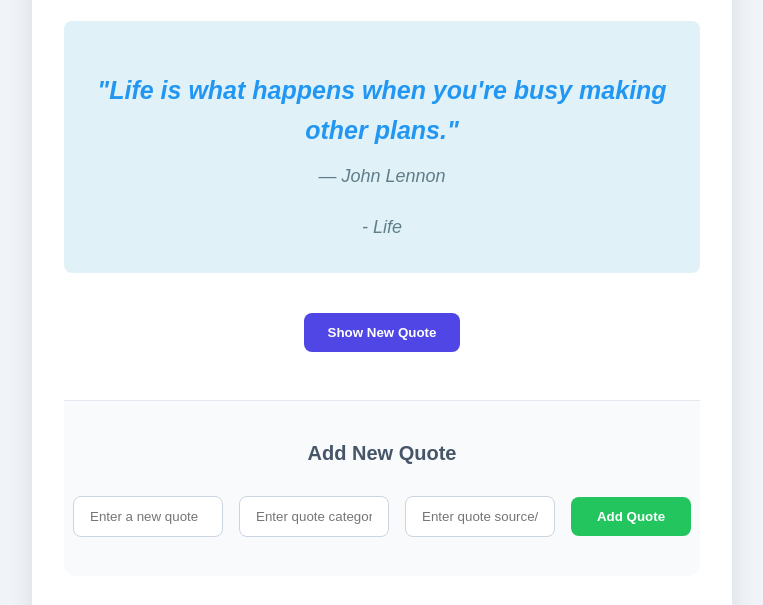
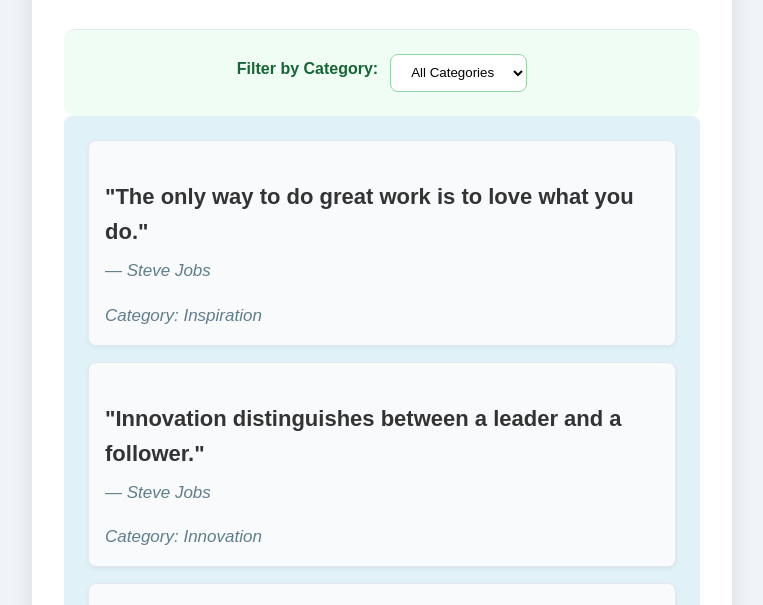
Before and after one commit to jesscventer/alx_fe_javascript, a plain HTML site: page dom-manipulation/index.html in a window 1280 px wide. Shown: the part 131-736 px from the top of the page, without its empty margins (258-1021 px from the left). Drawn offline with Linux system fonts and the light colour scheme.

Commit message:
Part 3: Implemented Dynamic Content Filtering by Category and persisted last filter

```diff
--- a/dom-manipulation/index.html
+++ b/dom-manipulation/index.html
@@ -56,20 +56,34 @@
         }
 
         /* Styles for dynamically created elements */
-        .quote-text { /* New class for quote text */
+        .quote-item { /* New class for individual quote divs when filtering */
+            background-color: #f8fafc; /* Very light background for individual quotes */
+            border: 1px solid #e2e8f0;
+            border-radius: 8px;
+            padding: 1rem;
+            margin-bottom: 1rem;
+            text-align: left; /* Align text within quote item */
+            box-shadow: 0 2px 4px rgba(0,0,0,0.05);
+        }
+
+        .quote-text { /* Class for quote text within dynamically created quote-item */
             margin-bottom: 0.5rem;
             font-weight: 600;
-            font-size: 1.25em; /* Maintain font size */
-            color: #2196f3; /* Maintain color */
+            font-size: 1.1em; /* Slightly smaller for list view */
+            color: #333; /* Darker for readability in list */
+            font-style: normal; /* Remove italic for list */
         }
 
-        .quote-category, .quote-source { /* New classes for category and source */
-            font-size: 0.9em;
+        .quote-category, .quote-source { /* Classes for category and source */
+            font-size: 0.85em;
             color: #607d8b; /* Greyish blue */
             margin-top: 0.25rem; /* Small margin for separation */
         }
+        .quote-source {
+            font-style: italic; /* Keep source italic */
+        }
         .quote-category {
-            margin-bottom: 0.5rem; /* Add margin below category */
+            margin-bottom: 0; /* No bottom margin if source follows */
         }
 
 
@@ -177,6 +191,41 @@
             cursor: pointer;
         }
 
+        /* Category Filter Styles */
+        .filter-container {
+            margin-top: 2rem;
+            padding: 1.5rem;
+            border-top: 1px solid #e2e8f0;
+            background-color: #f0fdf4; /* Light green background */
+            border-radius: 12px;
+            display: flex;
+            flex-direction: column;
+            gap: 0.75rem;
+            align-items: center; /* Center items horizontally */
+        }
+
+        .filter-container label {
+            font-weight: 600;
+            color: #166534; /* Dark green */
+            margin-bottom: 0.5rem;
+        }
+
+        #categoryFilter {
+            padding: 0.6rem 1rem;
+            border: 1px solid #94d3a2; /* Greenish border */
+            border-radius: 8px;
+            background-color: #ffffff;
+            width: 100%; /* Full width on small screens */
+            max-width: 300px; /* Max width for larger screens */
+            cursor: pointer;
+        }
+        #categoryFilter:focus {
+            outline: none;
+            border-color: #34d399; /* Brighter green on focus */
+            box-shadow: 0 0 0 3px rgba(52, 211, 153, 0.2);
+        }
+
+
         /* Responsive adjustments */
         @media (min-width: 600px) { /* Equivalent to Tailwind's sm breakpoint */
             .add-quote-form-container form {
@@ -206,12 +255,30 @@
                 max-width: 48%; /* Max width for two columns */
                 margin: 0.5rem 0.5rem; /* Add margin between items */
             }
+
+            .filter-container {
+                flex-direction: row; /* Label and select side-by-side */
+                justify-content: center;
+            }
+            #categoryFilter {
+                width: auto; /* Revert to auto width for flex item */
+            }
         }
     </style>
 </head>
 <body>
     <div class="container">
         <h1>Dynamic Quote Generator</h1>
+
+        <!-- New Section for Category Filter -->
+        <div class="filter-container">
+            <label for="categoryFilter">Filter by Category:</label>
+            <select id="categoryFilter" onchange="filterQuotes()">
+                <option value="all">All Categories</option>
+                <!-- Dynamically populated categories -->
+            </select>
+        </div>
+
 
         <div id="quoteDisplay">
             <!-- Quotes will be displayed here dynamically by JavaScript -->
@@ -229,13 +296,12 @@
             </form>
         </div>
 
-        <!-- New Section for Data Management -->
+        <!-- Section for Data Management -->
         <div class="data-management-container">
             <h2>Data Management</h2>
             <button id="exportQuotes" onclick="exportQuotesToJson()">Export Quotes</button>
-            <label for="importFile" class="button">Import Quotes (JSON)</label> <!-- Styled as a button -->
+            <label for="importFile" class="button">Import Quotes (JSON)</label>
             <input type="file" id="importFile" accept=".json" onchange="importFromJsonFile(event)" style="display: none;" />
-            <!-- The actual file input is hidden, and the label acts as a button -->
         </div>
     </div>
 
--- a/dom-manipulation/script.js
+++ b/dom-manipulation/script.js
@@ -8,7 +8,8 @@
 const newQuoteTextInput = document.getElementById('newQuoteText');
 const newQuoteCategoryInput = document.getElementById('newQuoteCategory');
 const newQuoteSourceInput = document.getElementById('newQuoteSource');
-const importFileInput = document.getElementById('importFile'); // Get the file input element
+const importFileInput = document.getElementById('importFile');
+const categoryFilter = document.getElementById('categoryFilter'); // Get the new filter dropdown
 
 // --- Local Storage Functions ---
 
@@ -69,89 +70,136 @@
     return null;
 }
 
-
-// --- Quote Display & Add Functions ---
+// --- Quote Display, Add & Filter Functions ---
 
 /**
- * Displays a random quote from the 'quotes' array, or a specific quote if provided.
- * Dynamically creates and appends elements for the quote text, source, and category.
- * Also saves the displayed quote to session storage.
- * @param {Object} [quoteToDisplay] - Optional: A specific quote object to display.
+ * Renders a list of quotes (or a single random one) to the quoteDisplay area.
+ * This function handles the dynamic creation of quote elements.
+ * @param {Array} quotesToRender - An array of quote objects to display.
  */
-function showRandomQuote(quoteToDisplay = null) {
-    // Clear previous quote display content
-    quoteDisplay.innerHTML = '';
+function renderQuotesForDisplay(quotesToRender) {
+    quoteDisplay.innerHTML = ''; // Clear previous content
 
-    let currentQuote;
-
-    if (quotes.length === 0) {
-        const noQuotesMessage = document.createElement('p');
-        noQuotesMessage.innerHTML = "No quotes available. Add some!";
-        noQuotesMessage.style.textAlign = 'center';
-        quoteDisplay.appendChild(noQuotesMessage);
+    if (quotesToRender.length === 0) {
+        const message = document.createElement('p');
+        message.innerHTML = "No quotes available for this category. Add some!";
+        message.style.textAlign = 'center';
+        quoteDisplay.appendChild(message);
         return;
     }
 
-    if (quoteToDisplay) {
-        // If a specific quote is passed, use it
-        currentQuote = quoteToDisplay;
-    } else {
-        // Otherwise, pick a random one
-        const randomIndex = Math.floor(Math.random() * quotes.length);
-        currentQuote = quotes[randomIndex];
+    quotesToRender.forEach(quote => {
+        const quoteItemDiv = document.createElement('div');
+        quoteItemDiv.className = 'quote-item'; // Apply class for styling
+
+        const quoteTextElement = document.createElement('p');
+        quoteTextElement.className = "quote-text";
+        quoteTextElement.innerHTML = `"${quote.text}"`;
+        quoteItemDiv.appendChild(quoteTextElement);
+
+        if (quote.source) {
+            const quoteSourceElement = document.createElement('p');
+            quoteSourceElement.className = "quote-source";
+            quoteSourceElement.innerHTML = `— ${quote.source}`;
+            quoteItemDiv.appendChild(quoteSourceElement);
+        }
+
+        const quoteCategoryElement = document.createElement('p');
+        quoteCategoryElement.className = "quote-category";
+        quoteCategoryElement.innerHTML = `Category: ${quote.category}`;
+        quoteItemDiv.appendChild(quoteCategoryElement);
+
+        quoteDisplay.appendChild(quoteItemDiv);
+    });
+
+    // Save the last viewed quote in session storage if displaying a single random quote
+    // For list view, we don't save a "last viewed" as it's a collection.
+    // If we only show one random quote at a time in the filtered view, then we would save.
+    // Given the new "filterQuotes" that shows all, this is handled differently now.
+}
+
+
+/**
+ * Displays a random quote from the 'quotes' array.
+ * This function is primarily for the "Show New Quote" button.
+ */
+function showRandomQuote() {
+    if (quotes.length === 0) {
+        renderQuotesForDisplay([]); // Show no quotes message
+        return;
     }
+    const randomIndex = Math.floor(Math.random() * quotes.length);
+    const randomQuote = quotes[randomIndex];
+    renderQuotesForDisplay([randomQuote]); // Display only one random quote
+    saveLastViewedQuoteToSessionStorage(randomQuote); // Save this single random quote
+}
 
-    // Create and append quote text element
-    const quoteTextElement = document.createElement('p');
-    quoteTextElement.className = "quote-text";
-    quoteTextElement.innerHTML = `"${currentQuote.text}"`;
-    quoteDisplay.appendChild(quoteTextElement);
-
-    // Create and append source element (if exists)
-    if (currentQuote.source) {
-        const quoteSourceElement = document.createElement('p');
-        quoteSourceElement.className = "quote-source";
-        quoteSourceElement.innerHTML = `— ${currentQuote.source}`;
-        quoteDisplay.appendChild(quoteSourceElement);
-    }
-
-    // Create and append category element
-    const quoteCategoryElement = document.createElement('p');
-    quoteCategoryElement.className = "quote-category";
-    quoteCategoryElement.innerHTML = `- ${currentQuote.category}`;
-    quoteDisplay.appendChild(quoteCategoryElement);
-
-    // Save the currently displayed quote to session storage
-    saveLastViewedQuoteToSessionStorage(currentQuote);
-}
 
 /**
  * Handles the submission of the 'Add New Quote' form.
- * Adds the new quote to the 'quotes' array and updates the display.
+ * Adds the new quote to the 'quotes' array, saves to storage, and updates categories.
  * @param {Event} event - The form submission event.
  */
 function addQuote(event) {
-    event.preventDefault(); // Prevent default form submission behavior
+    event.preventDefault();
 
     const text = newQuoteTextInput.value.trim();
     const category = newQuoteCategoryInput.value.trim();
     const source = newQuoteSourceInput.value.trim();
 
-    if (text && category) { // Ensure text and category are filled
+    if (text && category) {
         quotes.push({ text: text, category: category, source: source });
         saveQuotesToLocalStorage(); // Save quotes after adding a new one
+        populateCategories(); // Update category filter dropdown
 
-        // Clear the form fields after adding
+        // Clear form fields
         newQuoteTextInput.value = '';
         newQuoteCategoryInput.value = '';
         newQuoteSourceInput.value = '';
 
-        showRandomQuote(); // Show a random quote after adding
+        // After adding, re-apply the current filter or show all if "All Categories" is selected
+        filterQuotes(); // Apply current filter to show new quote
         alert('Quote added successfully!');
     } else {
         alert('Please enter both quote text and category.');
     }
 }
+
+/**
+ * Extracts unique categories from the quotes array and populates the category filter dropdown.
+ */
+function populateCategories() {
+    const categories = ['all']; // Start with 'All Categories' option
+    const uniqueCategories = new Set(quotes.map(quote => quote.category));
+    uniqueCategories.forEach(category => categories.push(category));
+
+    categoryFilter.innerHTML = ''; // Clear existing options
+
+    categories.forEach(category => {
+        const option = document.createElement('option');
+        option.value = category;
+        option.textContent = category === 'all' ? 'All Categories' : category;
+        categoryFilter.appendChild(option);
+    });
+}
+
+/**
+ * Filters quotes based on the selected category and updates the display.
+ * Also saves the selected filter to local storage.
+ */
+function filterQuotes() {
+    const selectedCategory = categoryFilter.value;
+    localStorage.setItem('lastSelectedCategory', selectedCategory); // Save selected filter
+
+    let filteredQuotes = [];
+    if (selectedCategory === 'all') {
+        filteredQuotes = quotes;
+    } else {
+        filteredQuotes = quotes.filter(quote => quote.category === selectedCategory);
+    }
+    renderQuotesForDisplay(filteredQuotes); // Display the filtered list
+}
+
 
 /**
  * Sets up the functionality for adding new quotes,
@@ -196,11 +244,12 @@
         try {
             const importedQuotes = JSON.parse(event.target.result);
             if (Array.isArray(importedQuotes)) {
-                // You might want to decide if you replace or append.
-                // For now, let's append as per the instruction snippet.
-                quotes.push(...importedQuotes);
+                // For this project, we'll replace existing quotes with imported ones
+                // to make management simpler, or you could push(...importedQuotes);
+                quotes = importedQuotes; // Replace existing quotes
                 saveQuotesToLocalStorage(); // Save the updated quotes to local storage
-                showRandomQuote(); // Display a random quote from the new set
+                populateCategories(); // Update categories with potentially new ones
+                filterQuotes(); // Re-apply filter or show all imported quotes
                 alert('Quotes imported successfully!');
             } else {
                 alert('Import failed: JSON file does not contain an array of quotes.');
@@ -222,18 +271,27 @@
 // --- Event Listeners and Initial Setup ---
 
 // Event listener for "Show New Quote" button
-newQuoteButton.addEventListener('click', () => showRandomQuote()); // Ensure no arguments are passed on click
+newQuoteButton.addEventListener('click', showRandomQuote);
 
-// Initial setup when the page loads
+// Initial setup and display when the page loads
 document.addEventListener('DOMContentLoaded', () => {
     loadQuotesFromLocalStorage(); // 1. Load quotes from local storage
-    const lastViewed = loadLastViewedQuoteFromSessionStorage(); // 2. Try to load last viewed quote
-    if (lastViewed && quotes.some(q => q.text === lastViewed.text && q.category === lastViewed.category && q.source === lastViewed.source)) {
-        // If last viewed quote exists and is still in our quotes array, display it
-        showRandomQuote(lastViewed);
+    populateCategories();         // 2. Populate the category dropdown
+
+    // 3. Load and apply last selected filter
+    const lastSelectedCategory = localStorage.getItem('lastSelectedCategory');
+    if (lastSelectedCategory && Array.from(categoryFilter.options).some(option => option.value === lastSelectedCategory)) {
+        categoryFilter.value = lastSelectedCategory;
     } else {
-        // Otherwise, display a random one
-        showRandomQuote();
+        categoryFilter.value = 'all'; // Default to 'all' if no valid last filter
     }
-    createAddQuoteForm(); // 3. Set up the form functionality
+    filterQuotes(); // Apply the loaded or default filter
+
+    // 4. Set up the form functionality
+    createAddQuoteForm();
+
+    // 5. Optionally, if no filter is active and we want to show a single random quote
+    // initially, we can call showRandomQuote() here.
+    // For now, filterQuotes() will display all 'all' if no filter is active.
+    // If user clicks 'Show New Quote', it will switch to single random display.
 });
```
